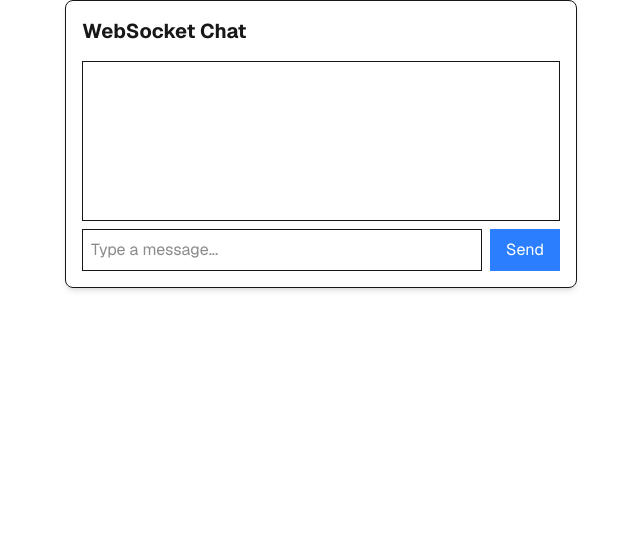
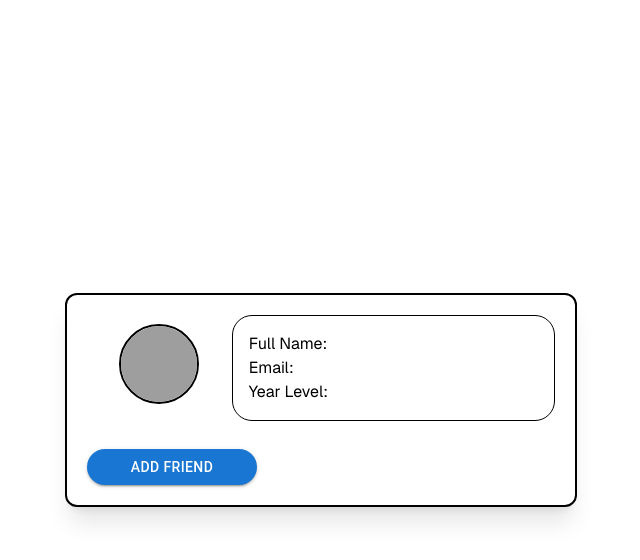
Before and after one commit to JhonGutang/CollabIT_CCTC, a Next.js app in the folder frontend/: page /sample in a window 1280 px wide. Shown: the top 560 px of the page, without its empty margins (319-959 px from the left). Built offline with nearby package versions, Linux system fonts and the light colour scheme; grey boxes are pictures that could not be loaded.

Commit message:
added user profile summary

```diff
--- a/frontend/src/app/sample/page.tsx
+++ b/frontend/src/app/sample/page.tsx
@@ -1,39 +1,11 @@
-"use client";
+import UserProfiles from "@/components/post/UserProfiles";
 
-import { useState } from "react";
-import useWebSocket from "@/hooks/useWebSocket";
+const Sample = () => {
+  return (
+    <div className="flex justify-center items-center w-full h-screen">
+      <UserProfiles/>
+    </div>
+   );
+}
 
-export default function Chat() {
-  const { messages, sendMessage } = useWebSocket();
-  const [input, setInput] = useState("");
-
-  const handleSend = () => {
-    if (input.trim()) {
-      sendMessage(input);
-      setInput("");
-    }
-  };
-
-  return (
-    <div className="p-4 max-w-lg mx-auto border rounded-lg shadow-md">
-      <h2 className="text-xl font-bold mb-4">WebSocket Chat</h2>
-      <div className="border p-2 h-40 overflow-y-auto mb-2">
-        {messages.map((msg, index) => (
-          <p key={index} className="text-sm p-1 border-b">{msg}</p>
-        ))}
-      </div>
-      <div className="flex">
-        <input
-          type="text"
-          value={input}
-          onChange={(e) => setInput(e.target.value)}
-          className="border p-2 flex-grow"
-          placeholder="Type a message..."
-        />
-        <button onClick={handleSend} className="bg-blue-500 text-white px-4 py-2 ml-2">
-          Send
-        </button>
-      </div>
-    </div>
-  );
-}
+export default Sample;
--- a/frontend/src/components/AvatarWithName.tsx
+++ b/frontend/src/components/AvatarWithName.tsx
@@ -3,12 +3,19 @@ import React from "react";
 
 type Props = {
     name: string;
+    size: number;
+    flexDirection?: 'row' | 'col';
+    avatarLink?: string,
 }
 
-const AvatarWithName:React.FC<Props> = ({ name }) => {
+const AvatarWithName:React.FC<Props> = ({ name, size, flexDirection = 'row', avatarLink = 'https://i.pinimg.com/236x/1c/f2/09/1cf20978bf4f2967c5e6083e6243965b.jpg'}) => {
     return (
-        <div className="flex items-center">
-            <Avatar src="https://i.pinimg.com/236x/1c/f2/09/1cf20978bf4f2967c5e6083e6243965b.jpg" className="me-5"/>
+        <div className={`flex items-center ${flexDirection === 'col' ? 'flex-col' : ''}`}>
+            <Avatar
+                src={avatarLink}
+                className={flexDirection === 'col' ? 'mb-2' : 'me-5'}
+                sx={{width: `${size}px`, height: `${size}px`, border: '2px solid black'}}
+            />
             <div>{name}</div>
         </div>
      );
--- a/frontend/src/components/post/Post.tsx
+++ b/frontend/src/components/post/Post.tsx
@@ -14,6 +14,7 @@ import Snackbar from "../Snackbar";
 import DropdownMenu from "./DropdownMenu";
 import Comments from "./Comments";
 import { Avatar } from "@mui/material";
+import UserProfiles from "./UserProfiles";
 
 type Post = {
   id: number;
@@ -36,10 +37,16 @@ interface PostProps {
   deletedPost: (postId: number) => void;
 }
 
-const Post: React.FC<PostProps> = ({ post, userId, deletedPost, areFriends }) => {
+const Post: React.FC<PostProps> = ({
+  post,
+  userId,
+  deletedPost,
+  areFriends,
+}) => {
   const [isCommentClicked, setIsCommentClicked] = useState(false);
   const [isEdit, setIsEdit] = useState(false);
   const [isFriend, setIsFriend] = useState(areFriends);
+  const [showProfile, setShowProfile] = useState(false);
   const [editedContent, setEditedContent] = useState(post.content);
   const postContentRef = useRef<{ getContent: () => string }>(null);
   const [snackbar, setSnackbar] = useState({
@@ -60,7 +67,7 @@ const Post: React.FC<PostProps> = ({ post, userId, deletedPost, areFriends }) =>
         message: `You are now Friends with ${post.username}!`,
       });
     } catch (error) {
-      console.error(error)
+      console.error(error);
       setSnackbar({
         open: true,
         message: "Failed to add friend. Please try again.",
@@ -114,16 +121,27 @@ const Post: React.FC<PostProps> = ({ post, userId, deletedPost, areFriends }) =>
   ];
 
   return (
-    <div className="relative h-auto mb-5 custom-border-radius p-6 post border-2">
-      <div className="relative z-10">
+    <div className="relative h-auto mb-5 custom-border-radius p-6 post">
+      <div className="relative">
         {/* User Profile */}
         <div className="flex items-center justify-between mb-4">
           <div className="flex items-center">
-            <Avatar
-              src={post.avatarLink}
-              sx={{ width: "50px", height: "50px" }}
-              className="me-3"
-            />
+            <div
+              onMouseEnter={() => setShowProfile(true)}
+              onMouseLeave={() => setShowProfile(false)}
+              className="relative"
+            >
+              <Avatar
+                src={post.avatarLink}
+                sx={{ width: "50px", height: "50px" }}
+                className="me-3 cursor-pointer"
+              />
+              {showProfile && (
+                <div className="absolute top-[60px] left-0 z-[9999]">
+                  <UserProfiles username={post.username} avatarLink={post.avatarLink}/>
+                </div>
+              )}
+            </div>
             <div>
               <div className="font-semibold">{post.username}</div>
               <div className="text-xs">2 mins ago</div>
@@ -149,7 +167,7 @@ const Post: React.FC<PostProps> = ({ post, userId, deletedPost, areFriends }) =>
               />
             )}
 
-            {!isFriend && (
+            {(!isFriend || userId !== post.userId) && (
               <div
                 className="cursor-pointer me-3"
                 onClick={() => handleAddFriends(post.userId)}
@@ -169,7 +187,7 @@ const Post: React.FC<PostProps> = ({ post, userId, deletedPost, areFriends }) =>
               <div className="w-full mb-4">{editedContent}</div>
 
               {post.imageLink && (
-                <div className="w-full flex justify-center border-2 rounded-xl">
+                <div className="w-full flex justify-center rounded-xl">
                   <img
                     src={post.imageLink}
                     alt="Post image"
--- /dev/null
+++ b/frontend/src/components/post/UserProfiles.tsx
@@ -0,0 +1,39 @@
+"use client";
+
+import { Button } from "@mui/material";
+import AvatarWithName from "../AvatarWithName";
+import { motion } from "framer-motion";
+
+interface UserProfilesProps {
+  username: string,
+  avatarLink?: string,
+}
+const UserProfiles:React.FC<UserProfilesProps> = ({username, avatarLink}) => {
+  return (
+    <motion.div
+      className="bg-white w-[40vw] border-2 h-auto rounded-xl text-black p-5 flex flex-col gap-4 shadow-xl backdrop-blur-lg"
+      initial={{ opacity: 0 }}
+      animate={{ opacity: 1 }}
+      transition={{ duration: 0.3 }}
+    >
+      <div className="w-full h-max flex mb-3">
+        <div className="flex-1 flex items-center justify-center">
+          <AvatarWithName name={username} size={80} flexDirection="col" avatarLink={avatarLink} />
+        </div>
+        <div className="border flex-2 custom-border-radius p-4">
+            <div>Full Name:  </div>
+            <div>Email: </div>
+            <div>Year Level: </div>
+        </div>
+      </div>
+
+      <div className="">
+        <Button variant="contained" className="custom-border-radius" sx={{width: '170px'}}>
+            Add Friend
+        </Button>
+      </div>
+    </motion.div>
+  );
+};
+
+export default UserProfiles;
--- a/frontend/src/services/postService.ts
+++ b/frontend/src/services/postService.ts
@@ -63,6 +63,7 @@ export const submitPost = async (post: Partial<Post>) => {
     if (response.data && response.data.image_link) {
       response.data.imageLink = `${response.data.image_link}`;
     }
+    response.data.avatarLink = `http://127.0.0.1:8000/media/${response.data.avatar_link}`
     return response.data;
   } catch (error) {
     if (error instanceof AxiosError) {
```
